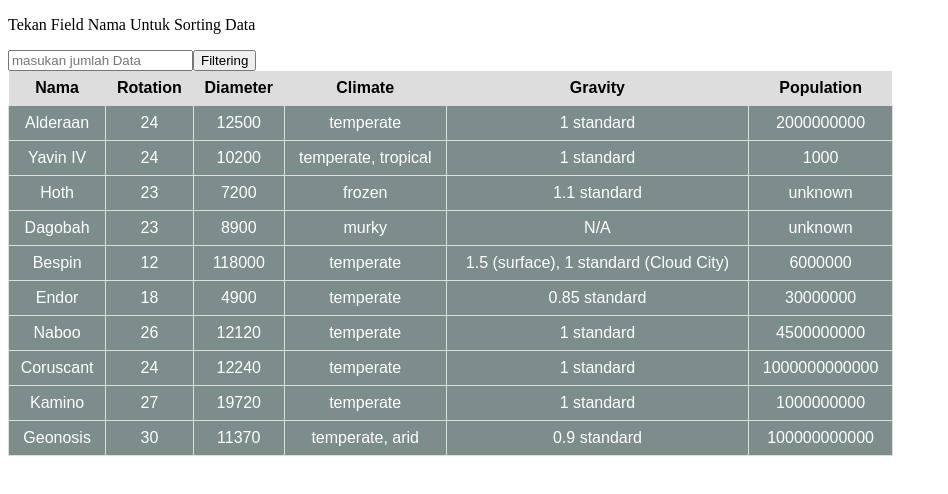
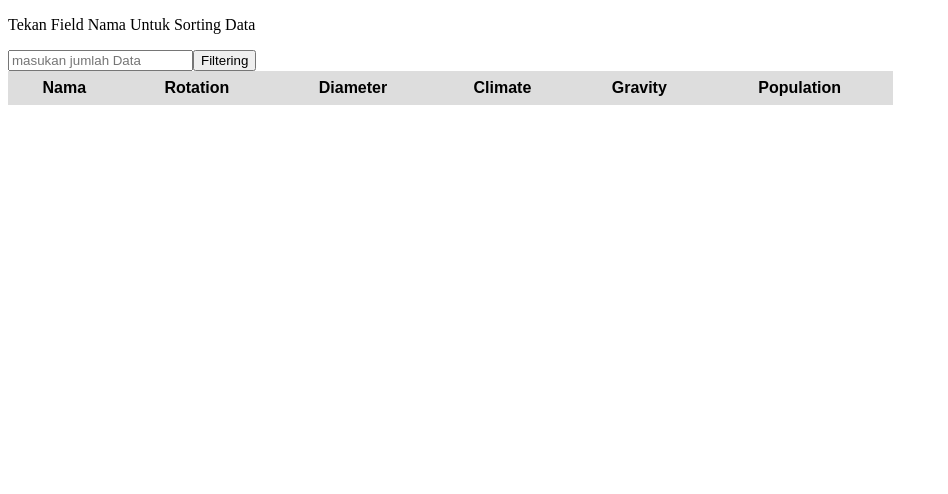
Before and after one commit to mnurfilza/Exercise-3, a plain HTML site: page index.html in a window 1280 px wide. Both pictures are taken after a click on the input "Filtering". Shown: the whole page, without its empty margins (0-948 px from the left). Drawn offline with Linux system fonts and the light colour scheme.

Commit message:
filtering , sorting done

```diff
--- a/index.html
+++ b/index.html
@@ -328,12 +328,10 @@
     function Filtering() {
         var jumlah = document.getElementById("filtering").value;
         var tr = document.querySelectorAll("#content");
-        for (let i = 0; i < jumlah; i++) {
-            console.log(tr[i])
-
-
-
-
+        for (let i = tr.length-1; i >= jumlah; i--) {
+               if (tr[i]) {
+                   tr[i].style.display ="none"
+               }
             }
 
 
```
